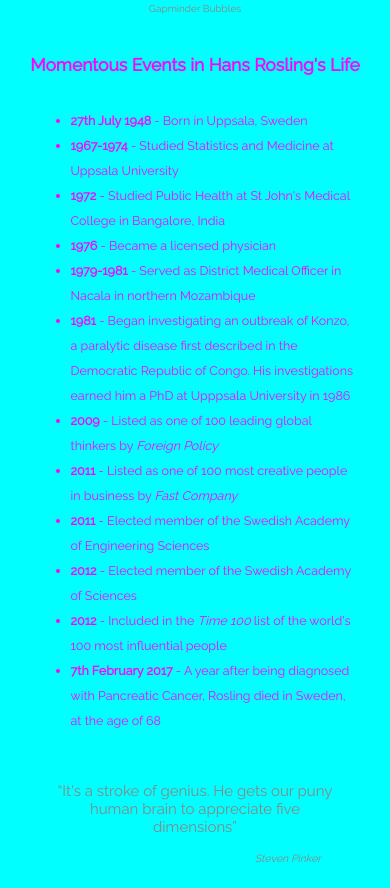
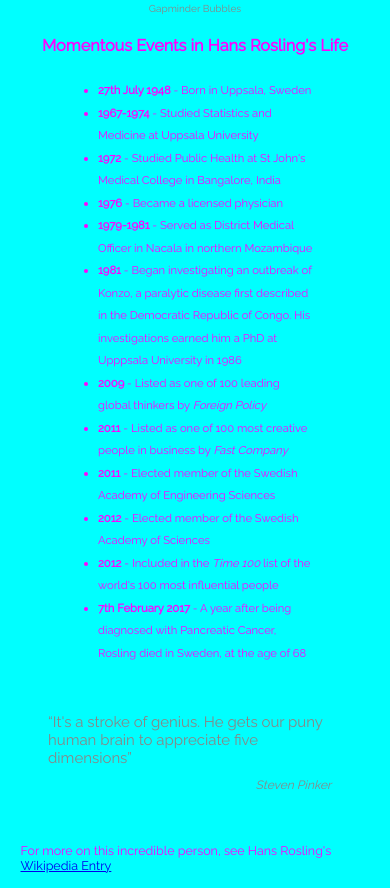
Before and after one commit to jdy3/Hans-Rosling-Tribute-Page, a plain HTML site: page index.html in a window 390 px wide. Shown: the part 609-1497 px from the top of the page. Drawn offline with Linux system fonts and the light colour scheme.

Commit message:
Update style.css

```diff
--- a/style.css
+++ b/style.css
@@ -7,6 +7,7 @@ body {
 #main {
   display: flex;
   flex-direction: column;
+  align-items: center;
   font-size: 50px;
   }
 
@@ -18,7 +19,6 @@ body {
 
 #circle {
   display: flex;
-  margin: auto;
   justify-content: center;
   align-items: center;
   background-color: rgba(135, 135, 135, 0.3);
@@ -31,28 +31,14 @@ body {
   margin-top: 1em;
   }
 
-/*@media (max-width: 750px) {
-  #circle {
-    margin-top: 0.5em;
-  }
-}*/
-
 #title {
-  text-align: center;
   font-size: 1em;
   }
 
 #strapline {
   font-size: 0.7em;
-  text-align: center;
   padding-top: 1em;
  }
-
-/*@media (max-width: 750px) {
-  #strapline {
-    padding-top: 0.5em;
-  }
-}*/
 
 hr {
   margin: 1em;
@@ -60,89 +46,54 @@ hr {
   font-size: 1em;
 }
 
-/*@media (max-width: 750px) {
-  hr {
-    margin: 0.5em;
-  }
-}*/
+#img-div {
+  display: flex;
+  flex-direction: column;
+}
 
 #image {
 max-width: 100%;
 display: block;
 height: auto;
-margin: auto;
 }
 
 #img-caption {
   color: rgb(135, 135, 135);
   font-size: 0.4em;
   padding-top: 0.5em;
-  text-align: center;
+  align-self: center;
+  }
+
+#sub-heading {
+  font-size: 0.65em;
+  padding-top: 0.5em;
 }
 
-/*@media (max-width: 750px) {
-  #img-caption {
-    padding-top: 0.25em
+ul {
+  line-height: 2em;
+  font-size: 0.45em;
+  padding-left: 8em;
+  padding-right: 6em;
   }
-}*/
 
-#sub-heading {
-  text-align: center;
-  font-size: 0.7em;
+blockquote {
+  display: flex;
+  flex-direction: column;
+  color: rgb(135, 135, 135);
+  font-size: 0.6em;
   padding-top: 1.5em;
 }
 
-/*@media (max-width: 750px) {
-  #sub-heading {
-    padding-top: 0.75em;
+#author {
+  align-self: flex-end;
+  font-size: 0.8em;
+  padding: 0.9em;
   }
-}*/
-
-ul {
-  line-height: 2em;
-  font-size: 0.5em;
-  padding: 1em 4em 3.5em 10em;
-  }
-
-@media (max-width: 750px) {
-  ul {
-    padding: 0.5em 2em 1.75em 5em;
-  }
-}
-
-blockquote {
-  color: rgb(135, 135, 135);
-  text-align: center;
-  font-size: 0.6em;
-}
-
-#author {
-  text-align: right;
-  font-size: 0.7em;
-  padding-top: 1.5em;
-  padding-right: 2em;
-}
-
-/*@media (max-width: 750px) {
-  #author {
-    padding-top: 0.75em;
-    padding-right: 1em;
-  }
-}*/
 
 p {
   font-size: 0.5em;
-  text-align: center;
-  padding-top: 3em;
-  padding-bottom: 1em;
+  padding: 1em;
 }
-
-/*@media (max-width: 750px) {
-  p {
-    padding-top: 1.5em;
-    padding-bottom: 0.5em;
-  }
-}*/
 
 a:hover {
   color: rgb(0, 0, 255)
```
